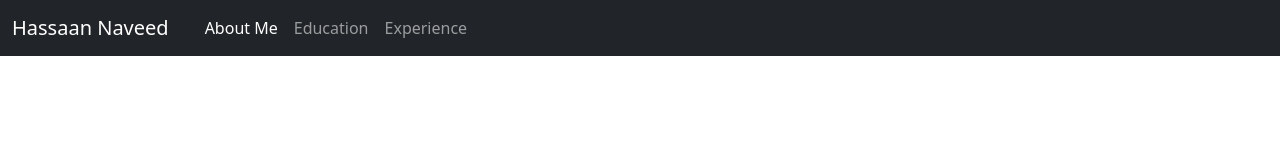
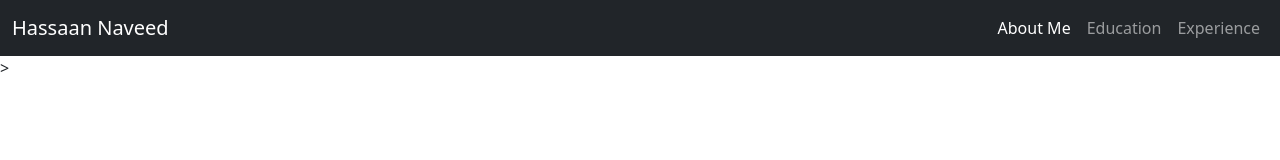
Before and after one commit to Hassaan-Naveed/hassaan-naveed.github.io, a plain HTML site: page index.html in a window 1280 px wide. Drawn offline with nearby package versions, Linux system fonts and the light colour scheme.

Commit message:
Update index.html

```diff
--- a/index.html
+++ b/index.html
@@ -1,25 +1,29 @@
 <!doctype html>
-
 <html lang="en">
 
-
   <head>
-
+    <!-- Required meta tags -->
     <meta charset="utf-8">
     <meta name="viewport" content="width=device-width, initial-scale=1">
+
+    <!-- Bootstrap/CSS -->
+    <link rel="stylesheet" href="https://cdn.jsdelivr.net/npm/bootstrap@5.2.0/dist/css/bootstrap.min.css" >
+    <link rel="stylesheet" href="CSS/StyleSheet.css">
+
+    <!-- Website Favicon -->
+    <link rel="shortcut icon" type="image/png" href="#">
+
+    <!-- Page Title -->
     <title>Hassaan Naveed</title>
-
-    <link href="https://cdn.jsdelivr.net/npm/bootstrap@5.2.0/dist/css/bootstrap.min.css" rel="stylesheet">
-    <script src="https://cdn.jsdelivr.net/npm/bootstrap@5.2.0/dist/js/bootstrap.bundle.min.js"></script>
 
   </head>
 
   <body>
 
+    <!-- Navbar -->
     <nav class="navbar navbar-expand-sm bg-dark navbar-dark sticky-top">
       <div class="container-fluid">
         <a class="navbar-brand" href="#">Hassaan Naveed</a>
-        <div class="container-fluid">
         <ul class="navbar-nav">
           <li class="nav-item">
             <a class="nav-link active" href="#">About Me</a>
@@ -32,8 +36,12 @@
           </li>
         </ul>
       </div>
-      </div>
     </nav>
+
+
+
+    <!-- Bootstrap JS -->>
+    <script src="https://cdn.jsdelivr.net/npm/bootstrap@5.2.0/dist/js/bootstrap.bundle.min.js"></script>
 
   </body>
 
```
Lines whose indentation alone changed are shown as unchanged.
